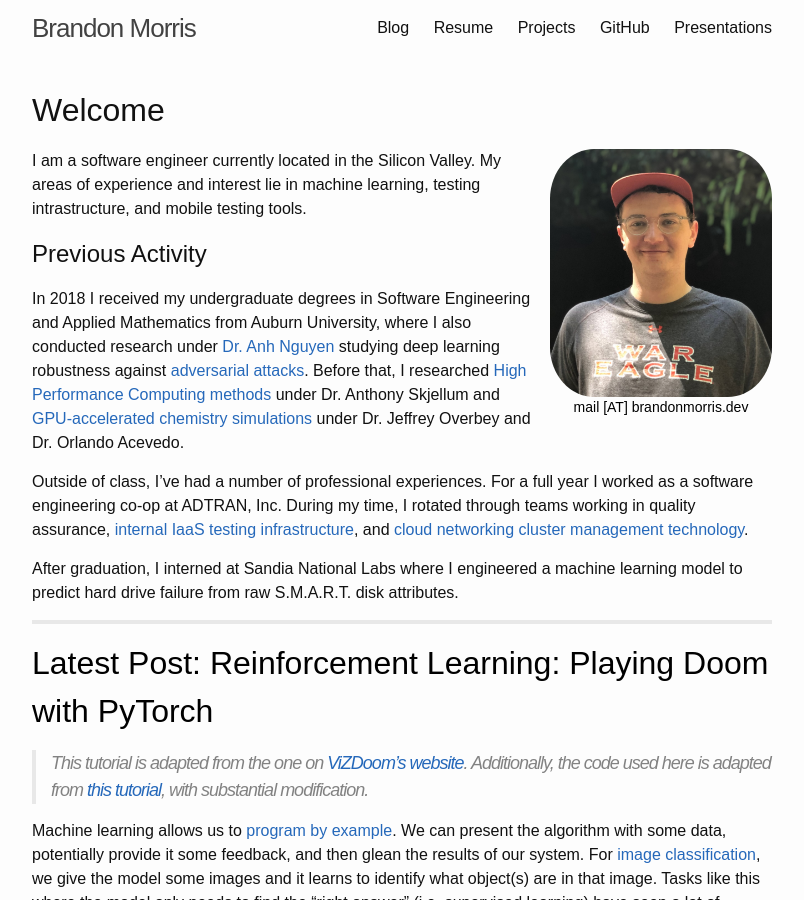
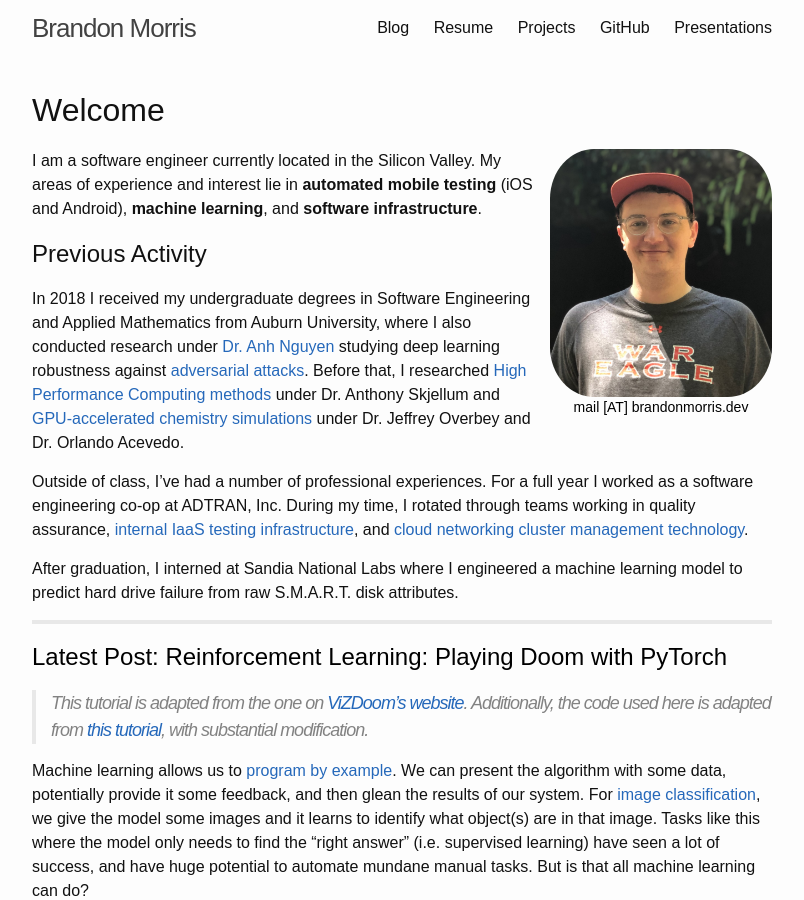
Before and after one commit to BrandonLMorris/brandonlmorris.github.io, a Jekyll site: the page built from myhome.md, in a window 1280 px wide and 900 px high. Shown: the whole window, without its empty margins (238-1042 px from the left). Built offline with Jekyll 4.4.1, drawn with Linux system fonts in a browser that asks for light colours; formulas are drawn with MathJax 3; the list of posts is cut into pages by our own code; comment, search, counter and statistics services are not loaded.

Commit message:
Update intro paragraph on home page

```diff
--- a/myhome.md
+++ b/myhome.md
@@ -12,8 +12,8 @@ permalink: /
 </figure>
 
 I am a software engineer currently located in the Silicon Valley. My areas of
-experience and interest lie in machine learning, testing intrastructure, and
-mobile testing tools.
+experience and interest lie in **automated mobile testing** (iOS and Android),
+**machine learning**, and **software infrastructure**.
 
 ## Previous Activity
 
@@ -36,19 +36,15 @@ learning model to predict hard drive failure from raw S.M.A.R.T. disk attributes
 ---
 
 {% for post in site.posts limit:1 %}
-<h1>
+<h2>
   <a style="color:black; text-decoration:none" href="{{post.url}}">Latest Post: {{post.title}}</a>
-</h1>
+</h2>
 {{ post.content }}
 {% endfor %}
 
-[ae]: https://blog.openai.com/adversarial-example-research/
 [nguyen]: http://anhnguyen.me/
-[yang]: https://yezhouyang.engineering.asu.edu/
-[apg]: https://yezhouyang.engineering.asu.edu/research-group/
 [vectordefense]: https://arxiv.org/abs/1804.08529
 [mcgpu]: https://github.com/orlandoacevedo/MCGPU
 [mpignite]: https://arxiv.org/abs/1707.04788
 [tbaas]: https://www.adtran.com/index.php/blog/technology-blog/269-creating-integration-test-environments-at-adtran
 [firefly]: https://www.adtran.com/index.php/blog/technology-blog/269-creating-integration-test-environments-at-adtran
-[projects]: {{site.url}}/projects
```
